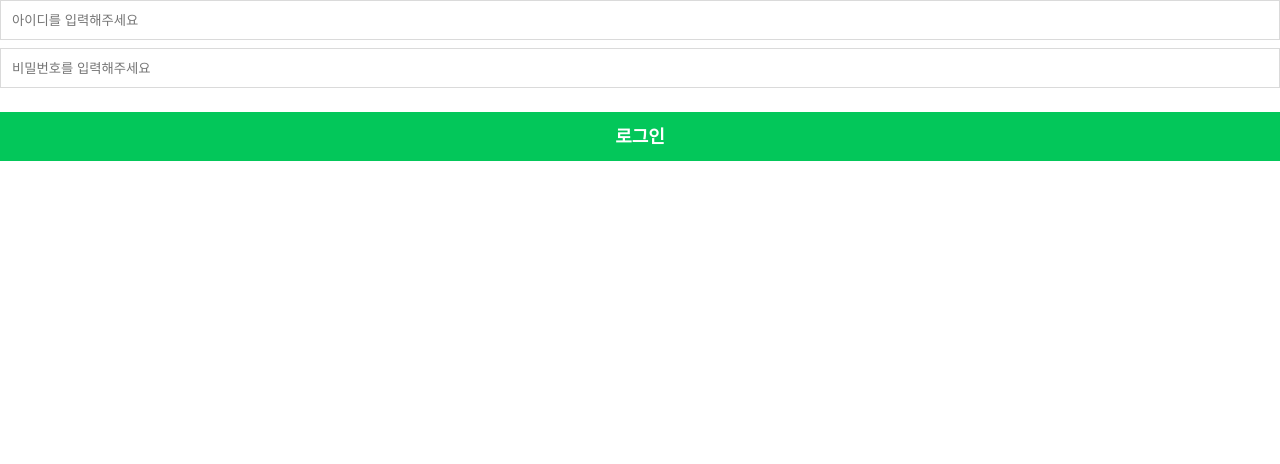
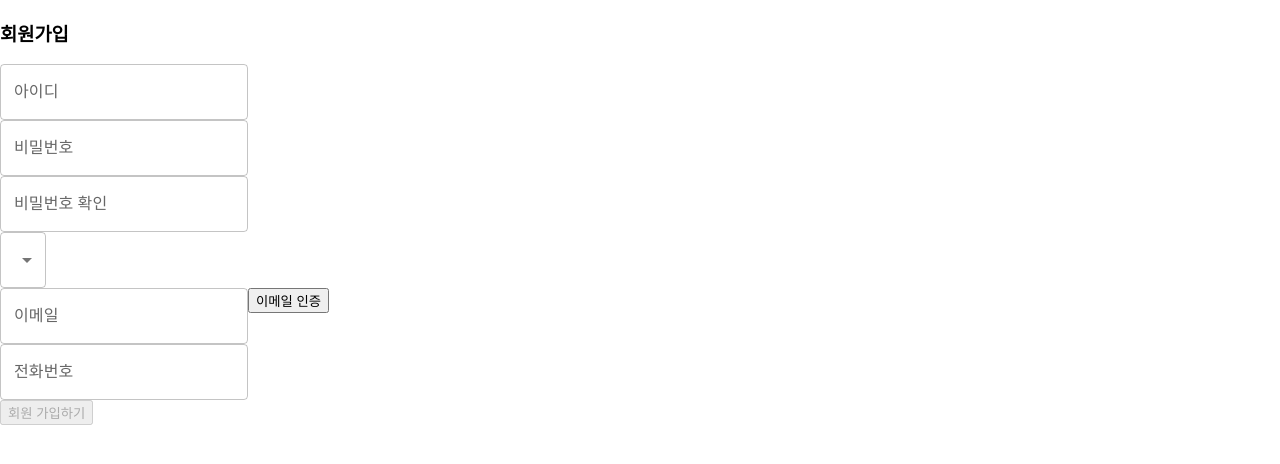
Before and after one commit to limjeahyuk/hanium, a React (Create React App) app: page / in a window 1280 px wide. Shown: the top 464 px of the page. Built offline with nearby package versions, Linux system fonts and the light colour scheme.

Commit message:
javascript 거의완료

```diff
--- a/package.json
+++ b/package.json
@@ -3,9 +3,13 @@
   "version": "0.1.0",
   "private": true,
   "dependencies": {
+    "@emotion/react": "^11.9.0",
+    "@emotion/styled": "^11.8.1",
+    "@mui/material": "^5.6.1",
     "@testing-library/jest-dom": "^5.16.4",
     "@testing-library/react": "^12.1.4",
     "@testing-library/user-event": "^13.5.0",
+    "axios": "^0.26.1",
     "react": "^18.0.0",
     "react-dom": "^18.0.0",
     "react-scripts": "5.0.0",
--- a/src/App.js
+++ b/src/App.js
@@ -1,9 +1,10 @@
-import logo from './logo.svg';
 import './App.css';
-import LoginForm from './login/login';
+import Signup from './components/Signup';
+import React from 'react';
+
 
 function App() {
-  return <LoginForm />;
+  return <Signup />;
 }
 
 export default App;
--- /dev/null
+++ b/src/components/Signup.js
@@ -0,0 +1,191 @@
+import React, { useEffect, useState } from 'react';
+import TextField from '@mui/material/TextField';
+import MenuItem from '@mui/material/MenuItem';
+import Select, { SelectChangeEvent } from '@mui/material/Select';
+
+function Signup() {
+    const [name, setName] = useState("");
+    const [password, setPassword] = useState('')
+    const [passwordConfirm, setPasswordConfirm] = useState('')
+    const [email, setEmail] = useState('')
+    const [college_name, setCollege_name] = useState('');
+    const [phone, setPhone] = useState('');
+
+    // 오류메시지 상태저장
+    const [nameMessage, setNameMessage] = useState("");
+    const [passwordMessage, setPasswordMessage] = useState('')
+    const [passwordConfirmMessage, setPasswordConfirmMessage] = useState('')
+    const [emailMessage, setEmailMessage] = useState('')
+    // const [collegeMessage, setCollegeMessage] = useState('')
+    const [phoneMessage, setPhoneMessage] = useState('')
+
+    // 유효성 검사
+    const [isName, setIsName] = useState(false);
+    const [isPassword, setIsPassword] = useState(false)
+    const [isPasswordConfirm, setIsPasswordConfirm] = useState(false)
+    const [isEmail, setIsEmail] = useState(false)
+    // const [isCollege, setIsCollege] = useState(false)
+    const [isPhone, setIsPhone] = useState(false)
+    // const router = useRouter()
+
+    // 이름
+    const onChangeName = (event) => {
+        setName(event.target.value)
+        if (event.target.value.length < 2 || event.target.value.length > 5) {
+            setNameMessage('2글자 이상 5글자 미만으로 입력해주세요.')
+            setIsName(false)
+        } else {
+            setNameMessage('올바른 이름 형식입니다')
+            setIsName(true)
+        }
+    }
+
+    // 이메일
+    const onChangeEmail = e => {
+        const emailRegex =
+          /([\w-.]+)@((\[[0-9]{1,3}\.[0-9]{1,3}\.[0-9]{1,3}\.)|(([\w-]+\.)+))([a-zA-Z]{2,4}|[0-9]{1,3})(\]?)$/
+        const emailCurrent = e.target.value
+        setEmail(emailCurrent)
+
+        if (!emailRegex.test(emailCurrent)) {
+          setEmailMessage('이메일 형식에 맞게 다시 입력해주세요')
+          setIsEmail(false)
+        } else {
+          setEmailMessage('올바른 이메일 형식')
+          setIsEmail(true)
+        }
+    }
+
+    //비밀번호
+    const onChangePassword = e => {
+        const passwordRegex = /^(?=.*[a-zA-Z])(?=.*[!@#$%^*+=-])(?=.*[0-9]).{10,25}$/
+        const passwordCurrent = e.target.value
+        setPassword(passwordCurrent)
+
+        if (!passwordRegex.test(passwordCurrent)) {
+          setPasswordMessage('숫자,영문자,특수문자 조합으로 8자리 이상 입력해주세요')
+          setIsPassword(false)
+        } else {
+          setPasswordMessage('안전한 비밀번호에요')
+          setIsPassword(true)
+        }
+    }
+
+    //비밀번호 확인
+    const onChangePasswordConfirm = e => {
+        const passwordConfirmCurrent = e.target.value
+        setPasswordConfirm(passwordConfirmCurrent)
+
+        if (password === passwordConfirmCurrent) {
+            setPasswordConfirmMessage('비밀번호 일치')
+            setIsPasswordConfirm(true)
+        } else {
+            setPasswordConfirmMessage('비밀번호가 일치하지않습니다.')
+            setIsPasswordConfirm(false)
+        }
+    }
+
+    //대학 드롭다운
+    const handleChange = event => {
+        setCollege_name(event.target.value);
+    };
+
+    //핸드폰 번호
+    const handlePress = (e) => {
+        const regex = /^[0-9\b -]{0,13}$/;
+        if (regex.test(e.target.value)) {
+          setPhone(e.target.value);
+          setPhoneMessage('다시입력해주세요')
+          setIsPhone(false);
+        }else{
+            setPhoneMessage('입력완료')
+            setIsPhone(true);
+        }
+    }
+    useEffect(() => {
+        if (phone.length === 10) {
+            setPhone(phone.replace(/(\d{3})(\d{3})(\d{4})/, '$1-$2-$3'));
+        }
+        if (phone.length === 13) {
+            setPhone(phone.replace(/-/g, '').replace(/(\d{3})(\d{4})(\d{4})/, '$1-$2-$3'));
+        }
+      }, [phone]);
+
+    const onSubmit = async e => {
+        e.preventDefault()
+        try {
+            await axios
+            .post('',{
+                username: name,
+                password: password,
+                college_name: college_name,
+                email: email,
+                phone: phone
+            })
+            .then((res) => {
+                console.log('response:', res)
+                if (res.status === 200) {
+                 //   router.push('/sign_up/profile_start')
+                }
+            })
+        } catch (err) {
+            console.error(err)
+        }
+    }
+
+    return(
+        <form onSubmit={onSubmit}>
+            <div>
+                <h3>회원가입</h3>
+            </div>
+            <div>
+                <TextField id="standard-basic" label="아이디" name="username" onChange={onChangeName} />
+                {name.length > 0 && <span className={`message ${isName ? 'success' : 'error'}`}>{nameMessage}</span>}
+            </div>
+            <div>
+                <TextField id="standard-password-input" label="비밀번호" type="password" name="password" placeholder='숫자,영문자,특수문자 조합으로 10자리 이상' onChange={onChangePassword}/>
+                {password.length > 0 && (
+                    <span className={`message ${isPassword ? 'success' : 'error'}`}>{passwordMessage}</span>
+                )}
+            </div>
+            <div>
+                <TextField id="standard-password-input" label="비밀번호 확인" type="password" name="passwordcofirm" placeholder='' onChange={onChangePasswordConfirm}/>
+                {passwordConfirm.length > 0 && (
+                    <span className={`message ${isPasswordConfirm ? 'success' : 'error'}`}>{passwordConfirmMessage}</span>
+                )}
+            </div>
+            <div>
+                <Select
+                    labelId="demo-simple-select-disabled-label"
+                    id="demo-simple-select-disabled"
+                    value={college_name}
+                    label="college_name"
+                    onChange={handleChange}
+                    name="college_name"
+                    >
+                    <MenuItem value="">
+                        대림대학교
+                    </MenuItem>
+                    <MenuItem value={10}>대림대학교</MenuItem>
+                    <MenuItem value={20}>Twenty</MenuItem>
+                    <MenuItem value={30}>Thirty</MenuItem>
+                </Select>
+            </div>
+            <div>
+                <TextField id="standard-basic" label="이메일" name="email" onChange={onChangeEmail} />
+                {email.length > 0 && <span className={`message ${isEmail ? 'success' : 'error'}`}>{emailMessage}</span>}
+                <button type='submit'>이메일 인증</button>
+            </div>
+            <div>
+                <TextField id="standard-basic" label="전화번호" name="phone" onChange={handlePress} value={phone} />
+                {phone.length > 0 && <span className={`message ${isPhone ? 'success' : 'error'}`}>{phoneMessage}</span>}
+            </div>
+            <div>
+                <button type='submit' className='button' disabled={!(isName && isEmail && isPassword && isPasswordConfirm && isPhone)}>회원 가입하기</button>
+            </div>
+        </form>
+    );
+}
+
+
+export default Signup;
```
Also changed, not shown: 1 other file (tests, documents, lock files or other folders).
